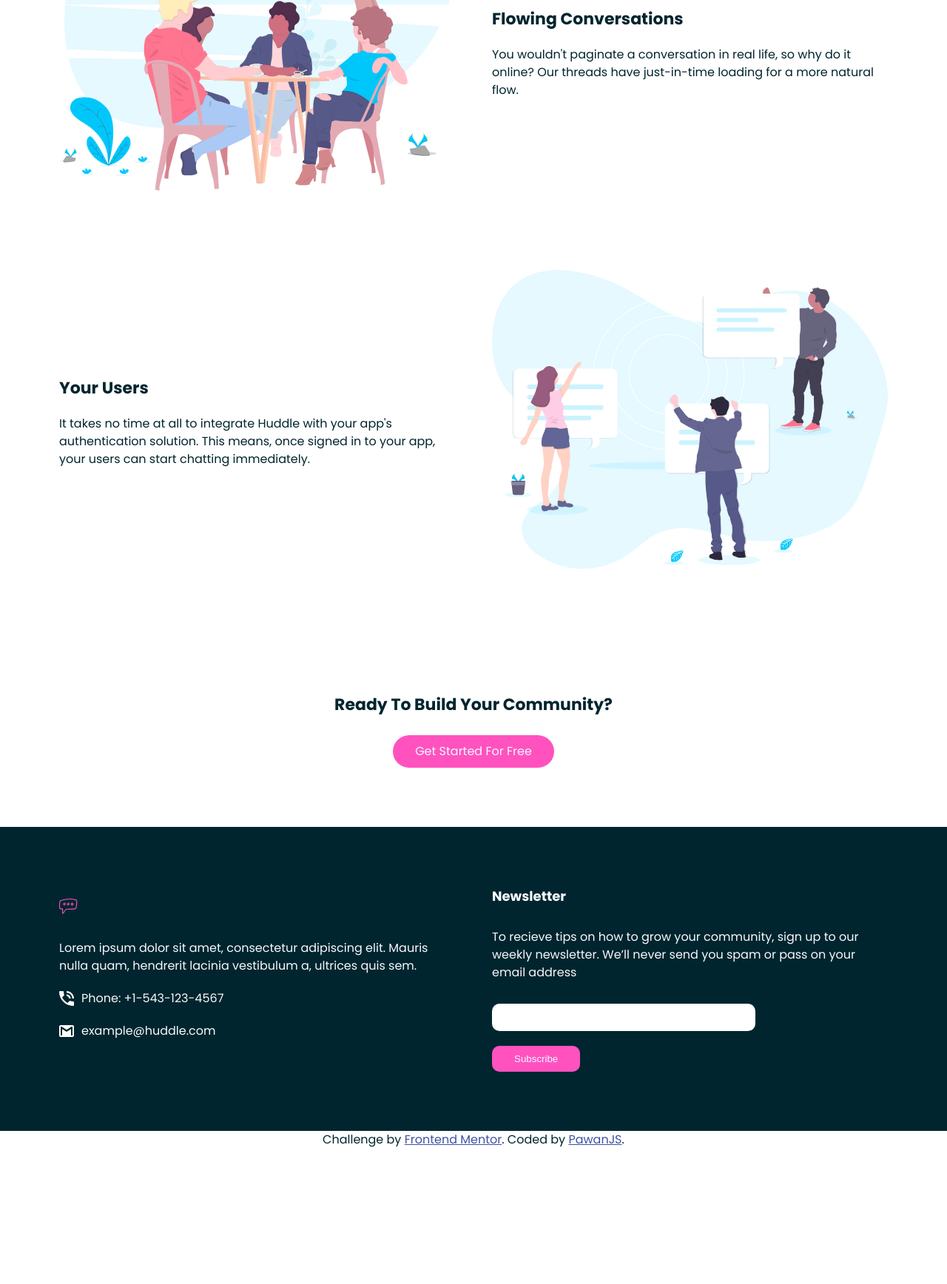
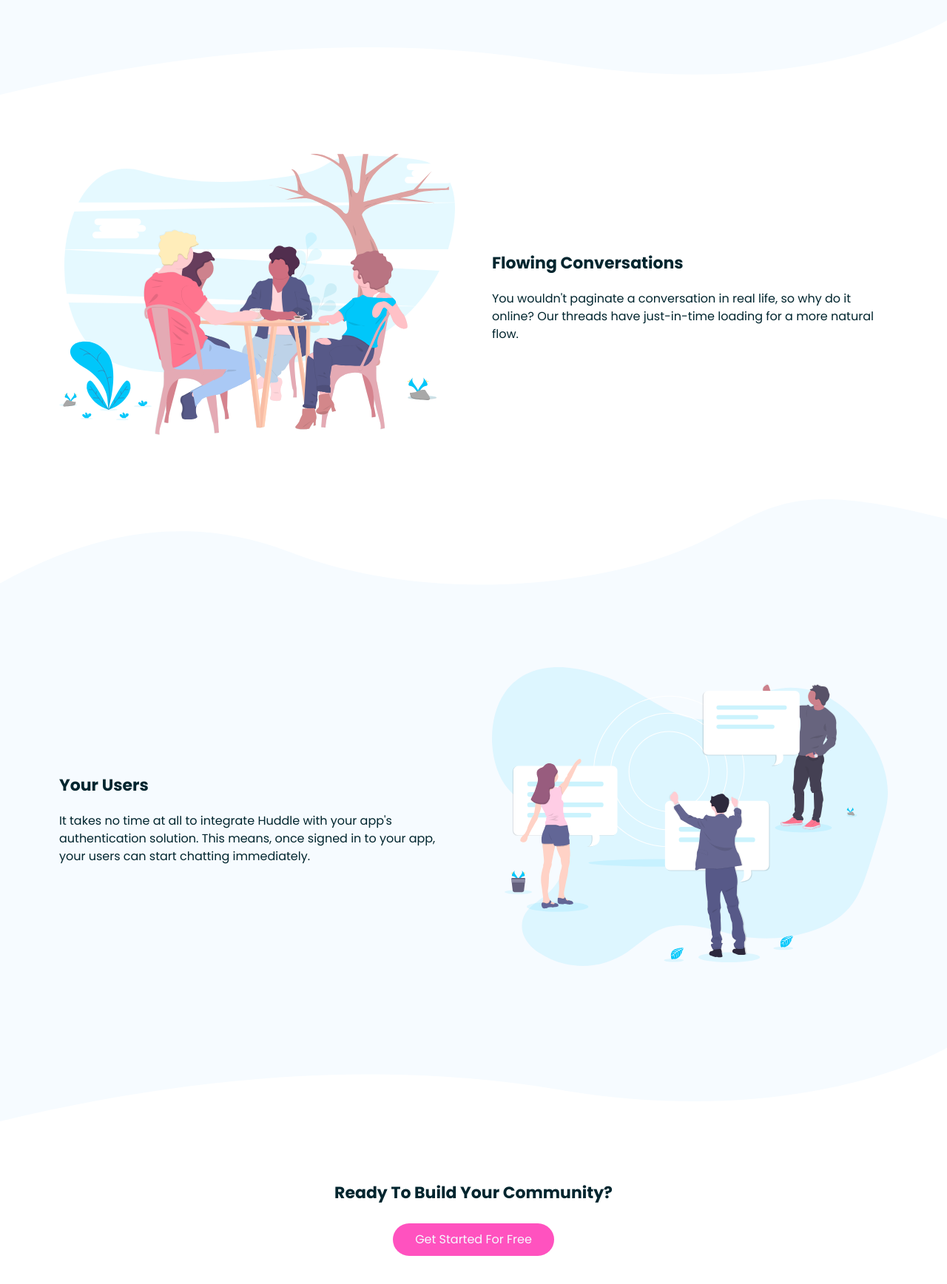
Before and after one commit to PawanJS/huddleCurved, a plain HTML site: page index.html in a window 1280 px wide. Shown: the part 2296-4032 px from the top of the page at 74% size. Before the commit the page ends 3849 px from the top, so only its background shows below. Drawn offline with Linux system fonts and the light colour scheme.

Commit message:
Added final design

```diff
--- a/css/style.css
+++ b/css/style.css
@@ -118,19 +118,18 @@ body {
 }
 
 /** Feature */
-.feature {
-  padding: 8rem;
-}
 
 .feature__container {
+  padding: 8rem;
   display: grid;
   grid-template-columns: repeat(auto-fit, minmax(30rem, 1fr));
   place-items: center;
   gap: 5rem;
 }
 
-.feature__container:not(:last-of-type) {
-  margin-bottom: 10rem;
+.feature__container:nth-of-type(1),
+.feature__container:nth-of-type(3) {
+  background-color: #f6fbff;
 }
 
 .feature__item--2 {
@@ -225,6 +224,14 @@ body {
   color: hsl(228, 45%, 44%);
 }
 
+/** Bg images */
+.bg-img {
+  width: 100%;
+  display: block;
+}
+
+/** Media queries */
+
 @media screen and (max-width: 75em) {
   html {
     font-size: 50%;
@@ -233,14 +240,10 @@ body {
 
 @media screen and (max-width: 44em) {
   .header,
-  .feature,
   .cta,
   .stats,
   .footer {
     padding: 5rem;
-  }
-  .feature__container:not(:last-of-type) {
-    margin-bottom: 6rem;
   }
 }
 
--- a/index.html
+++ b/index.html
@@ -59,6 +59,7 @@
           <span>Messages Sent</span>
         </div>
       </section>
+      <img src="images/bg-section-top-desktop-1.svg" alt="" class="bg-img" />
       <section class="feature">
         <div class="feature__container">
           <div class="feature--box">
@@ -77,6 +78,11 @@
             />
           </figure>
         </div>
+        <img
+          src="images/bg-section-bottom-desktop-1.svg"
+          alt=""
+          class="bg-img"
+        />
         <div class="feature__container">
           <div class="feature--box">
             <h3 class="heading-3">Flowing Conversations</h3>
@@ -94,6 +100,7 @@
             />
           </figure>
         </div>
+        <img src="images/bg-section-top-desktop-1.svg" alt="" class="bg-img" />
         <div class="feature__container">
           <div class="feature--box">
             <h3 class="heading-3">Your Users</h3>
@@ -111,12 +118,22 @@
             />
           </figure>
         </div>
+        <img
+          src="images/bg-section-bottom-desktop-1.svg"
+          alt=""
+          class="bg-img"
+        />
       </section>
       <section class="cta">
         <h3 class="heading-3">Ready To Build Your Community?</h3>
         <a href="#" class="btn"> Get Started For Free </a>
       </section>
     </main>
+    <img
+      src="images/bg-footer-top-desktop.svg"
+      alt="footer-top-desktop"
+      class="bg-img"
+    />
     <footer class="footer">
       <div class="footer__contact">
         <svg class="footer__logo">
```
